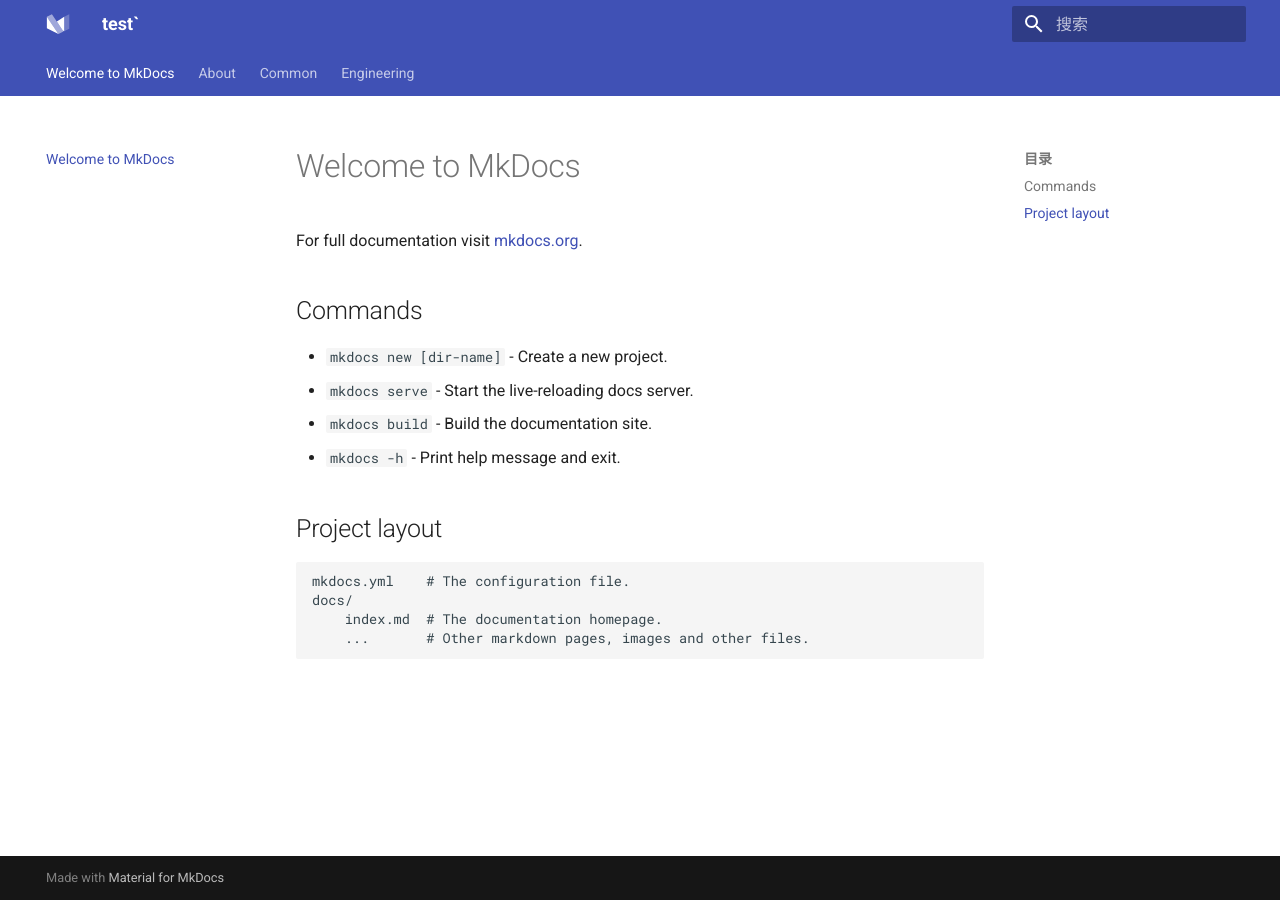
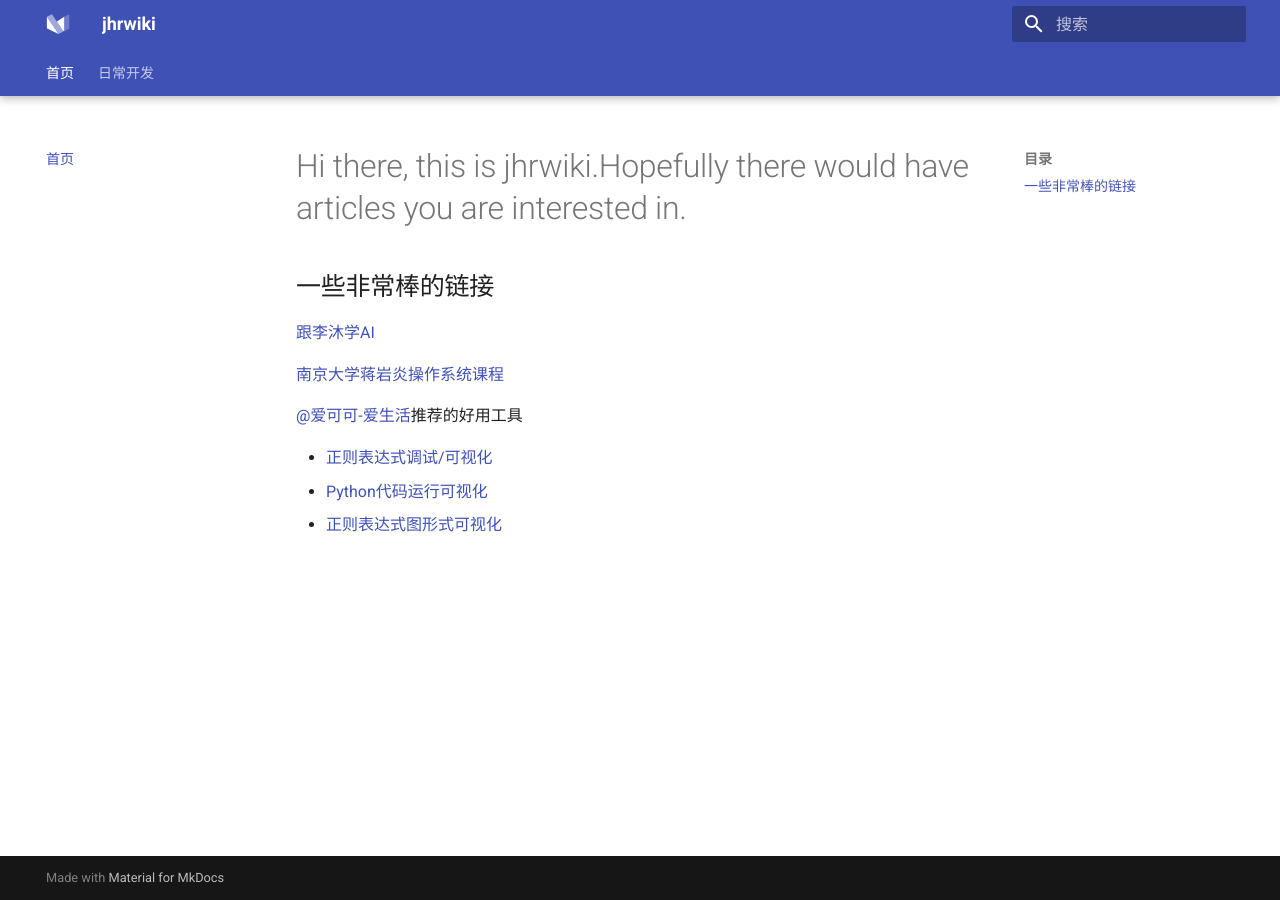
Before and after one commit to robbinlol/jhrwiki, an MkDocs documentation site: the page built from docs/index.md, in a window 1280 px wide. Built offline with MkDocs 1.6.1 and Material for MkDocs 9.7.7, drawn with Linux system fonts in a browser that asks for light colours.

Commit message:
first publish

```diff
--- a/docs/index.md
+++ b/docs/index.md
@@ -1,3 +1,4 @@
+<!--
 # Welcome to MkDocs
 
 For full documentation visit [mkdocs.org](https://www.mkdocs.org).
@@ -15,3 +16,15 @@ For full documentation visit [mkdocs.org](https://www.mkdocs.org).
     docs/
         index.md  # The documentation homepage.
         ...       # Other markdown pages, images and other files.
+-->
+# Hi there, this is jhrwiki.Hopefully there would have articles you are interested in.
+## 一些非常棒的链接
+[跟李沐学AI](https://space.bilibili.com/1567748478/?spm_id_from=333.999.0.0)
+
+[南京大学蒋岩炎操作系统课程](https://space.bilibili.com/202224425/?spm_id_from=333.999.0.0)
+
+[@爱可可-爱生活](https://weibo.com/fly51fly?topnav=1&wvr=6&topsug=1&is_all=1)推荐的好用工具
+
+* [正则表达式调试/可视化](https://regexr.com/)
+* [Python代码运行可视化](https://pythontutor.com/index.html)
+* [正则表达式图形式可视化](https://jex.im/regulex/#!flags=&re=%5E(a%7Cb)*%3F%24)
--- a/mkdocs.yml
+++ b/mkdocs.yml
@@ -1,4 +1,4 @@
-site_name: test`
+site_name: jhrwiki
 use_directory_urls: false
 
 # Configuration
@@ -17,8 +17,9 @@ theme:
   language: zh
   features:
     - navigation.tabs
+    - navigation.tabs.sticky
     - navigation.top
-    - instant
+    #- instant
   palette:
     scheme: default
     primary: indigo
@@ -28,3 +29,11 @@ theme:
     code: Roboto Mono
   icon:
     logo: logo
+  favicon: img/img.jpg
+
+nav:
+    - 首页: index.md
+
+    - 日常开发:
+        - git: develop/git.md
+        - vscode: develop/vscode.md
```
